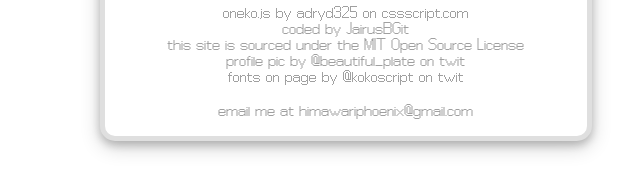
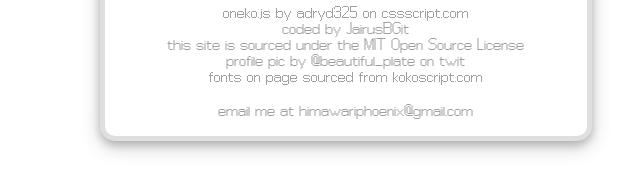
Before and after one commit to JairusBGit/jbhima-web, a website: page public/index.html in a window 1280 px wide. Shown: the part 620-797 px from the top of the page, 294-934 px from the left. Drawn offline with Linux system fonts and the light colour scheme.

Commit message:
Update index.html

```diff
--- a/public/index.html
+++ b/public/index.html
@@ -74,7 +74,7 @@
             <p class="subtext">coded by JairusBGit</p>
             <p class="subtext">this site is sourced under the MIT Open Source License</p>
             <p class="subtext">profile pic by @beautiful_plate on twit</p>
-            <p class="subtext">fonts on page by @kokoscript on twit</p>
+            <p class="subtext">fonts on page sourced from kokoscript.com</p>
             <br>
             <p class="subtext">email me at himawariphoenix@gmail.com</p>
         </div>
```
